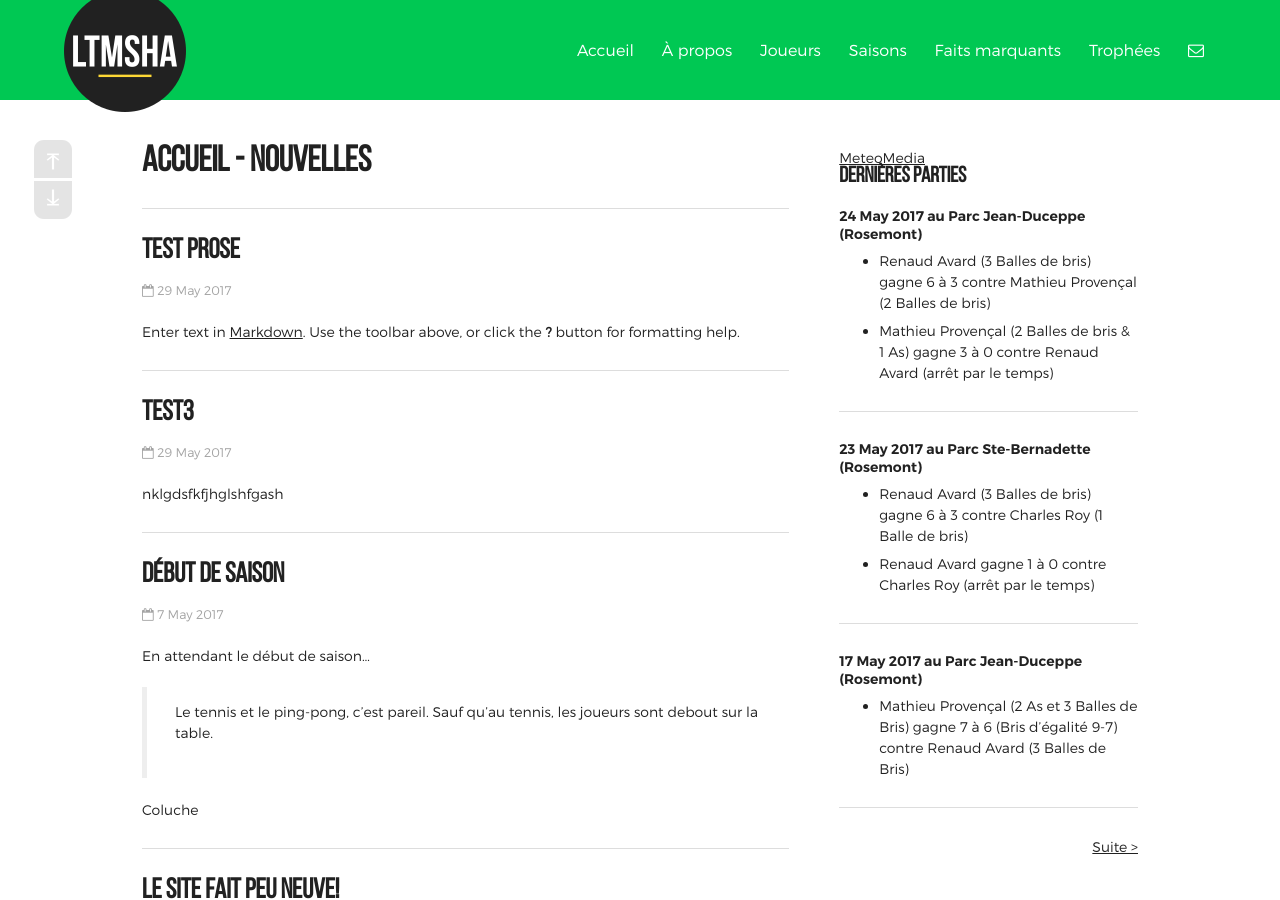
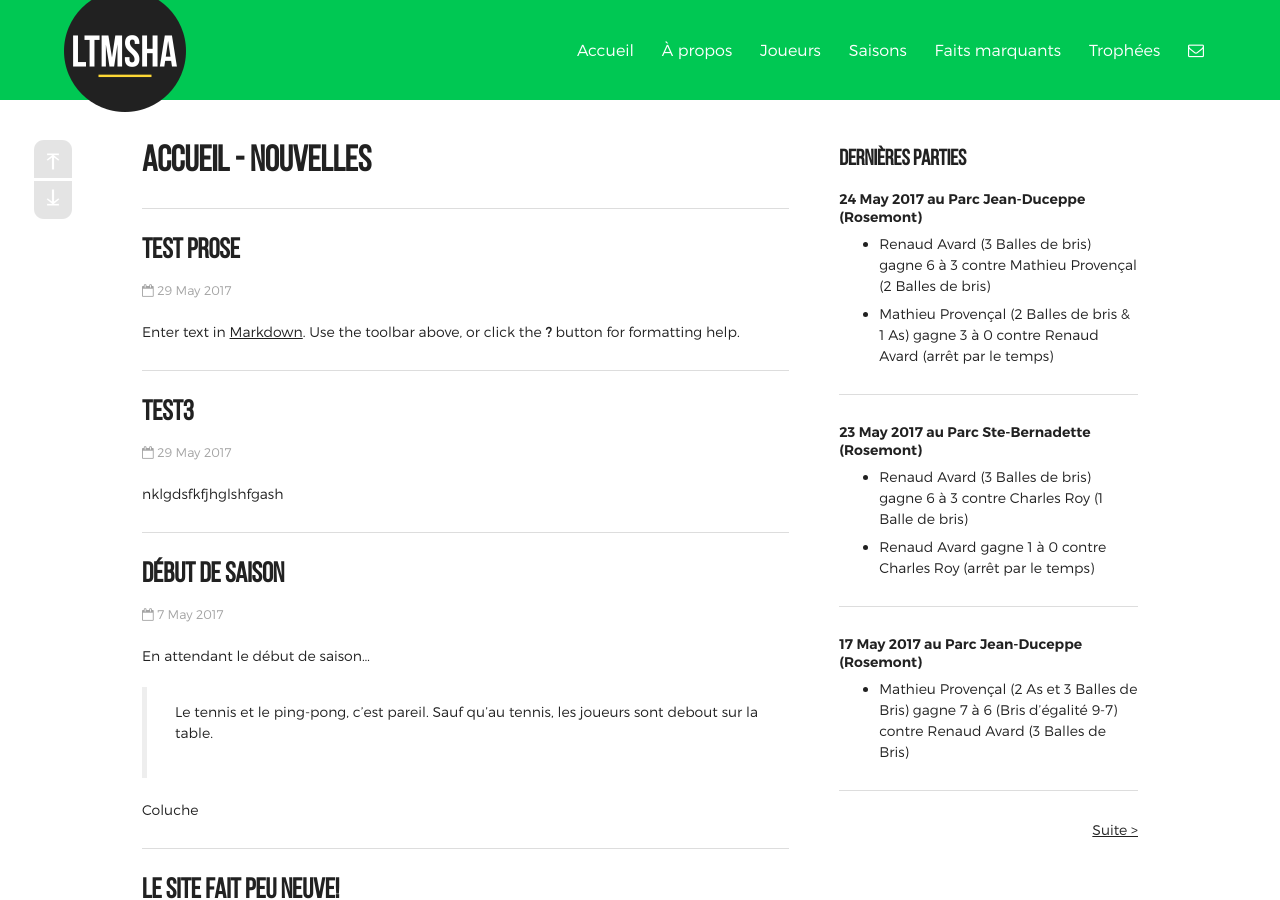
Before and after one commit to ltmsha/ltmsha.github.io, a Jekyll site: the page built from index.html, in a window 1280 px wide and 900 px high. Built offline with Jekyll 4.4.1, drawn with Linux system fonts in a browser that asks for light colours; a script that is not in the unit is left out.

Commit message:
Update index.html

```diff
--- a/index.html
+++ b/index.html
@@ -23,8 +23,8 @@ layout: default
 
 				<div class="right">
 
-					  <div id="plemx-root"></div>
-  <a href="http://www.meteomedia.com">MeteoMedia</a>
+
+  <!--<a href="http://www.meteomedia.com">MeteoMedia</a>-->
   <script type="text/javascript">
 
   var _plm = _plm || [];
```
